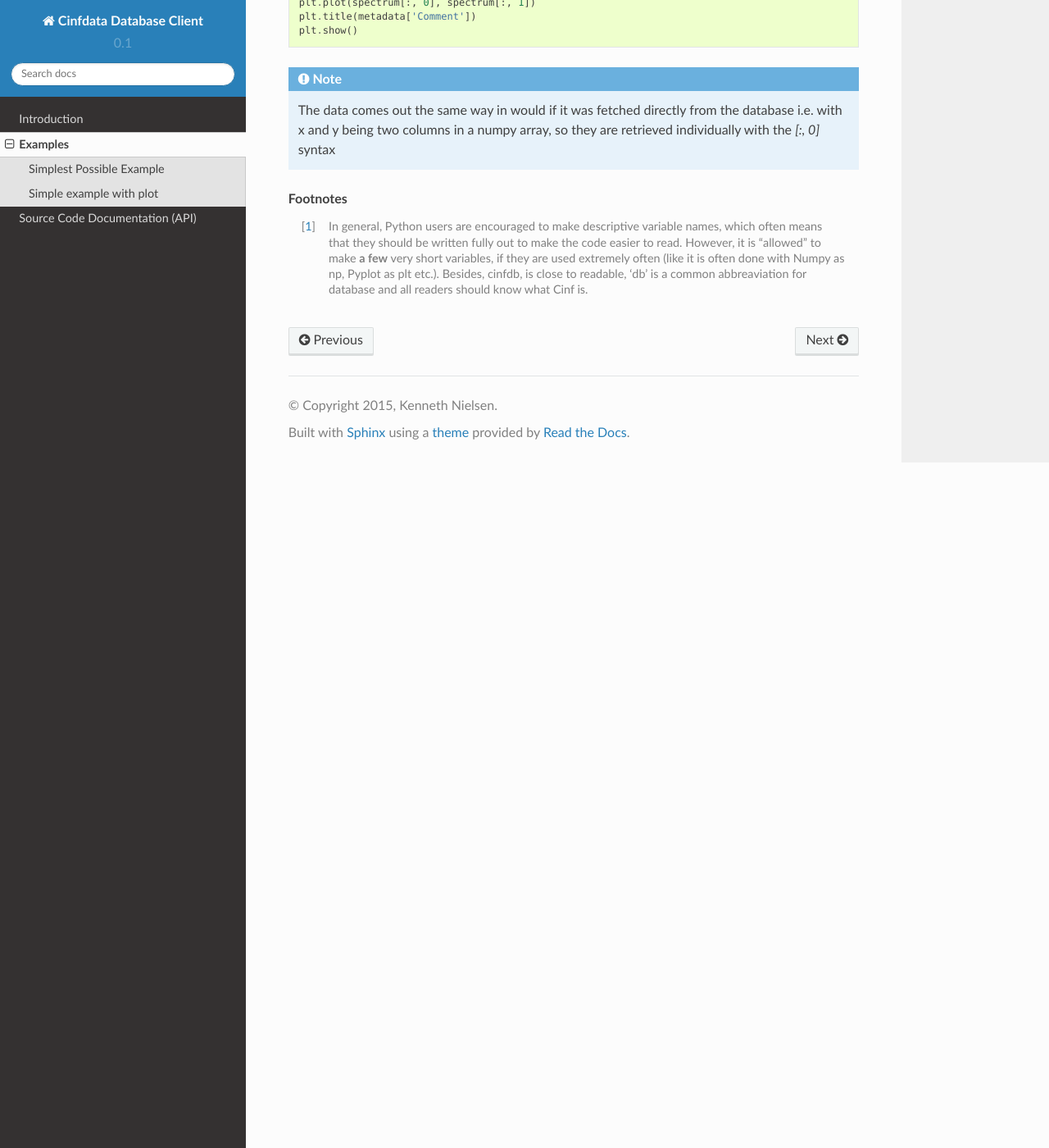
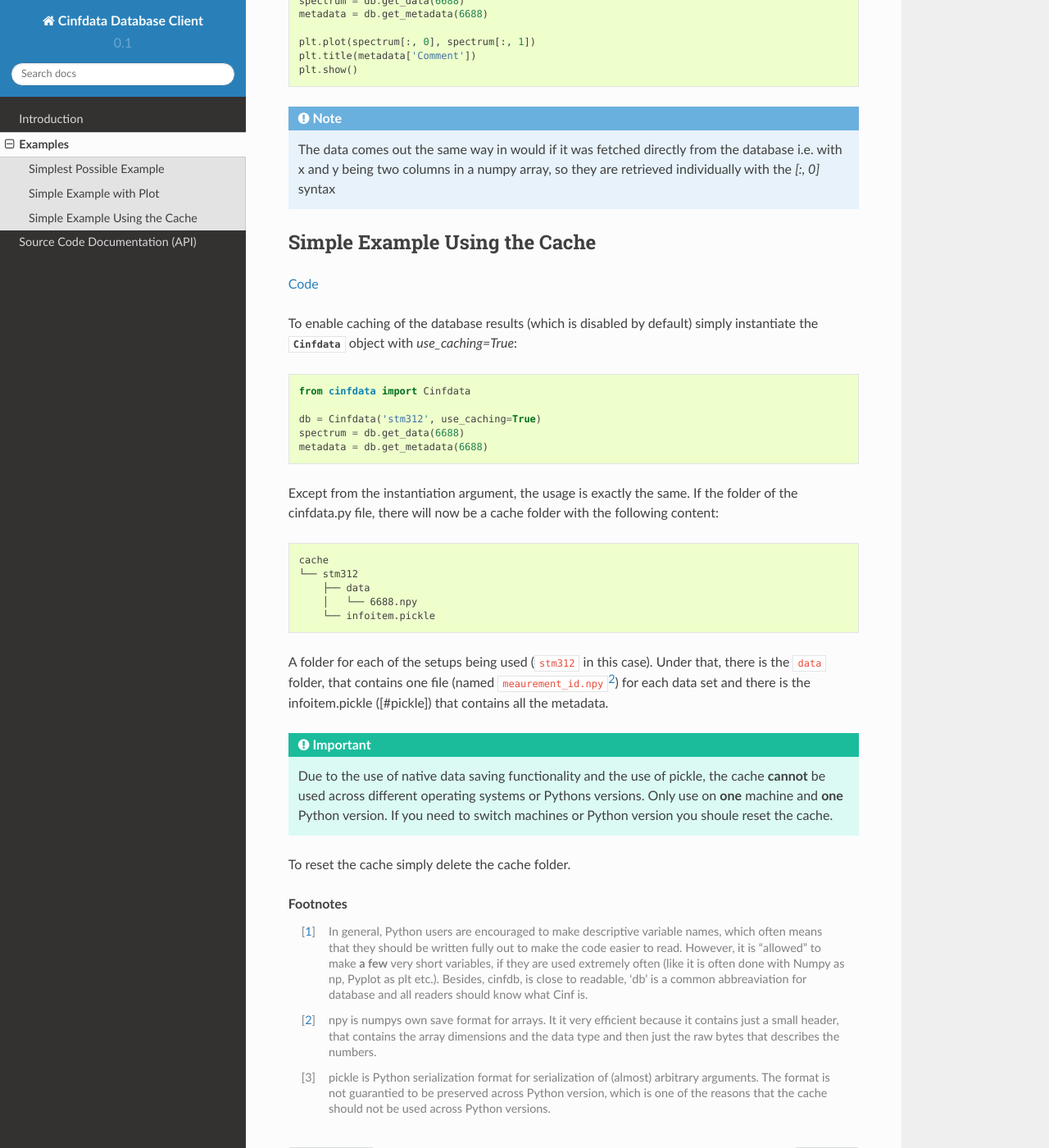
Before and after one commit to CINF/cinf_database, a Sphinx documentation site: the page built from doc/source/examples.rst, in a window 1280 px wide and 1400 px high, scrolled down 1180 px. Shown: the whole window at 82% size. Built offline with Sphinx 7.4.7 and the Read the Docs theme 2.0.0, drawn with Linux system fonts in a browser that asks for light colours; some of the changed text lies outside the part shown.

Commit message:
Add example with cache

```diff
--- a/doc/source/examples.rst
+++ b/doc/source/examples.rst
@@ -49,10 +49,10 @@ example. Many of the following examples will build of this one.
        'time': datetime.datetime(2014, 12, 17, 10, 13, 8), 'excitation_energy': None, 'type': 4L,
        'id': 6688L, 'name': None}
 
-Simple example with plot
+Simple Example with Plot
 ------------------------
 
-
+`Code <https://github.com/CINF/cinf_database/blob/master/examples/simple_with_plot.py>`_
 
 To make a plot that uses e.g. the `comment` fielde of the metadata as
 the title, :ref:`simplest-example` can be expanded into::
@@ -73,6 +73,46 @@ the title, :ref:`simplest-example` can be expanded into::
           columns in a numpy array, so they are retrieved individually
           with the `[:, 0]` syntax
 
+Simple Example Using the Cache
+------------------------------
+
+`Code <https://github.com/CINF/cinf_database/blob/master/examples/simple_with_cache.py>`_
+
+To enable caching of the database results (which is disabled by
+default) simply instantiate the :class:`Cinfdata` object with
+`use_caching=True`::
+
+  from cinfdata import Cinfdata
+
+  db = Cinfdata('stm312', use_caching=True)
+  spectrum = db.get_data(6688)
+  metadata = db.get_metadata(6688)
+
+Except from the instantiation argument, the usage is exactly the
+same. If the folder of the cinfdata.py file, there will now be a cache
+folder with the following content::
+
+  cache
+  └── stm312
+      ├── data
+      │   └── 6688.npy
+      └── infoitem.pickle
+
+A folder for each of the setups being used (``stm312`` in this
+case). Under that, there is the ``data`` folder, that contains one
+file (named ``meaurement_id.npy``\ [#npy]_) for each data set and
+there is the infoitem.pickle ([#pickle]) that contains all the
+metadata.
+
+.. important:: Due to the use of native data saving functionality and
+               the use of pickle, the cache **cannot** be used across
+               different operating systems or Pythons versions. Only
+               use on **one** machine and **one** Python version. If
+               you need to switch machines or Python version you
+               shoule reset the cache.
+
+To reset the cache simply delete the cache folder.
+
 .. rubric:: Footnotes
 
 .. [#shortnames] In general, Python users are encouraged to make
@@ -84,3 +124,12 @@ the title, :ref:`simplest-example` can be expanded into::
                  np, Pyplot as plt etc.). Besides, cinfdb, is close to
                  readable, 'db' is a common abbreaviation for database
                  and all readers should know what Cinf is.
+.. [#npy] npy is numpys own save format for arrays. It it very
+          efficient because it contains just a small header, that
+          contains the array dimensions and the data type and then
+          just the raw bytes that describes the numbers.
+.. [#pickle] pickle is Python serialization format for serialization
+             of (almost) arbitrary arguments. The format is not
+             guarantied to be preserved across Python version, which
+             is one of the reasons that the cache should not be used
+             across Python versions.
```
Also changed, not shown: 2 other files.
